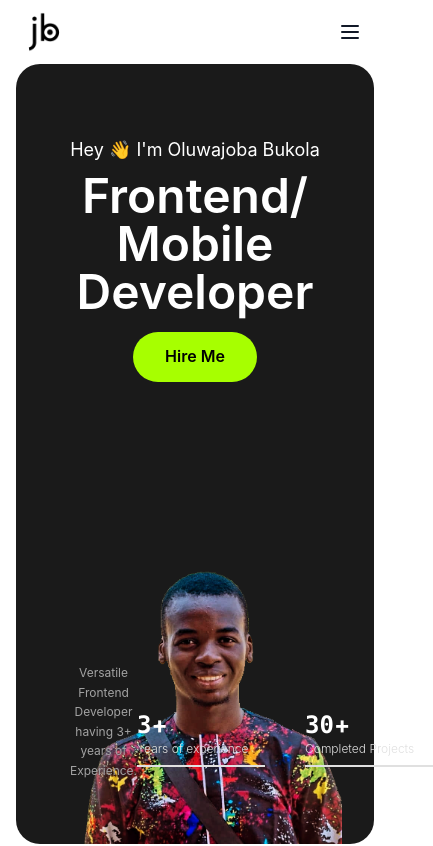
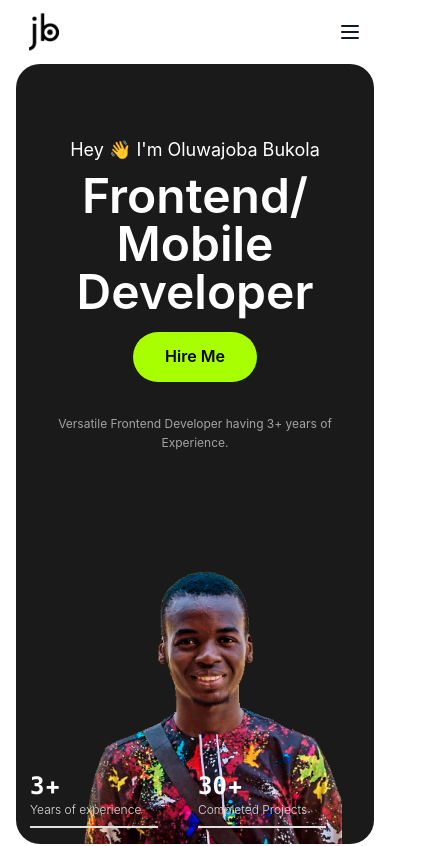
Before and after one commit to Oluwajoba08/portfolio-2.1.0, a React (Vite) app: page / in a window 390 px wide. Shown: the top 846 px of the page, 433 px wide, since content can reach past the window. Built offline with nearby package versions, Linux system fonts and the light colour scheme; a web font is replaced by a local one.

Commit message:
fix responsiveness

```diff
--- a/src/components/Home.jsx
+++ b/src/components/Home.jsx
@@ -37,6 +37,9 @@ const Home = () => {
                     Hire Me
                   </button>
                 </motion.div>
+                <motion.p className="text-neutral-400 mb-8 leading-relaxed text-xs sm:text-sm text-center sm:text-left " initial={{ opacity: 0 }} animate={{ opacity: 1 }} transition={{ delay: 0.6 }}>
+                  Versatile Frontend Developer having 3+ years of Experience.
+                </motion.p>
               </motion.div>
             </motion.div>
 
@@ -51,10 +54,7 @@ const Home = () => {
               </div>
 
               {/* Stats Overlay - Bottom Right */}
-              <motion.div initial={{ opacity: 0, y: 20 }} animate={{ opacity: 1, y: 0 }} transition={{ delay: 1 }} className="absolute bottom-4 left-0 right-0 p-4 flex justify-between items-center">
-                <motion.p className="text-neutral-400 mb-8 max-w-md leading-relaxed text-xs sm:text-sm text-center sm:text-left " initial={{ opacity: 0 }} animate={{ opacity: 1 }} transition={{ delay: 0.6 }}>
-                  Versatile Frontend Developer having 3+ years of Experience.
-                </motion.p>
+              <motion.div initial={{ opacity: 0, y: 20 }} animate={{ opacity: 1, y: 0 }} transition={{ delay: 1 }} className="absolute bottom-0 right-0 p-4 flex justify-between items-center">
                 <div className="flex sm:gap-20 gap-10">
                   <div className="flex flex-col">
                     <Counter number={3} styleText="text-2xl sm:text-4xl font-bold text-white" />
```
